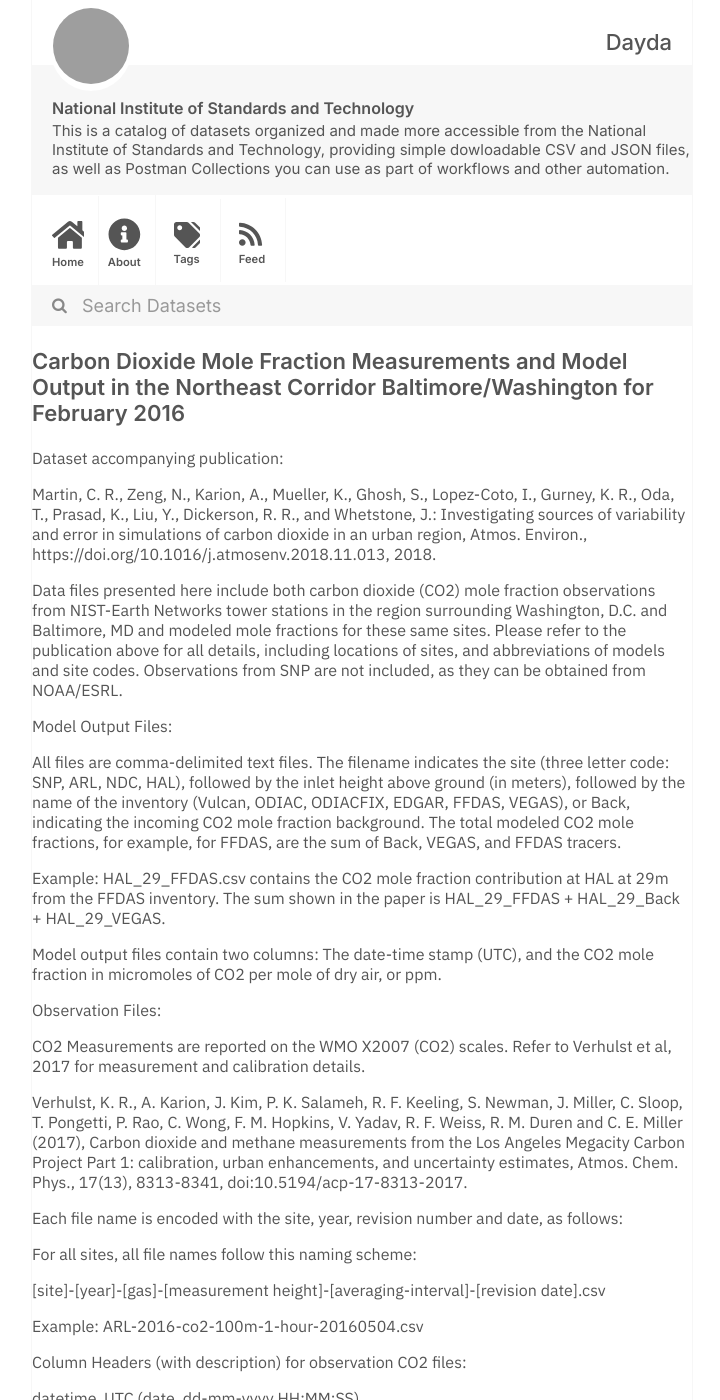
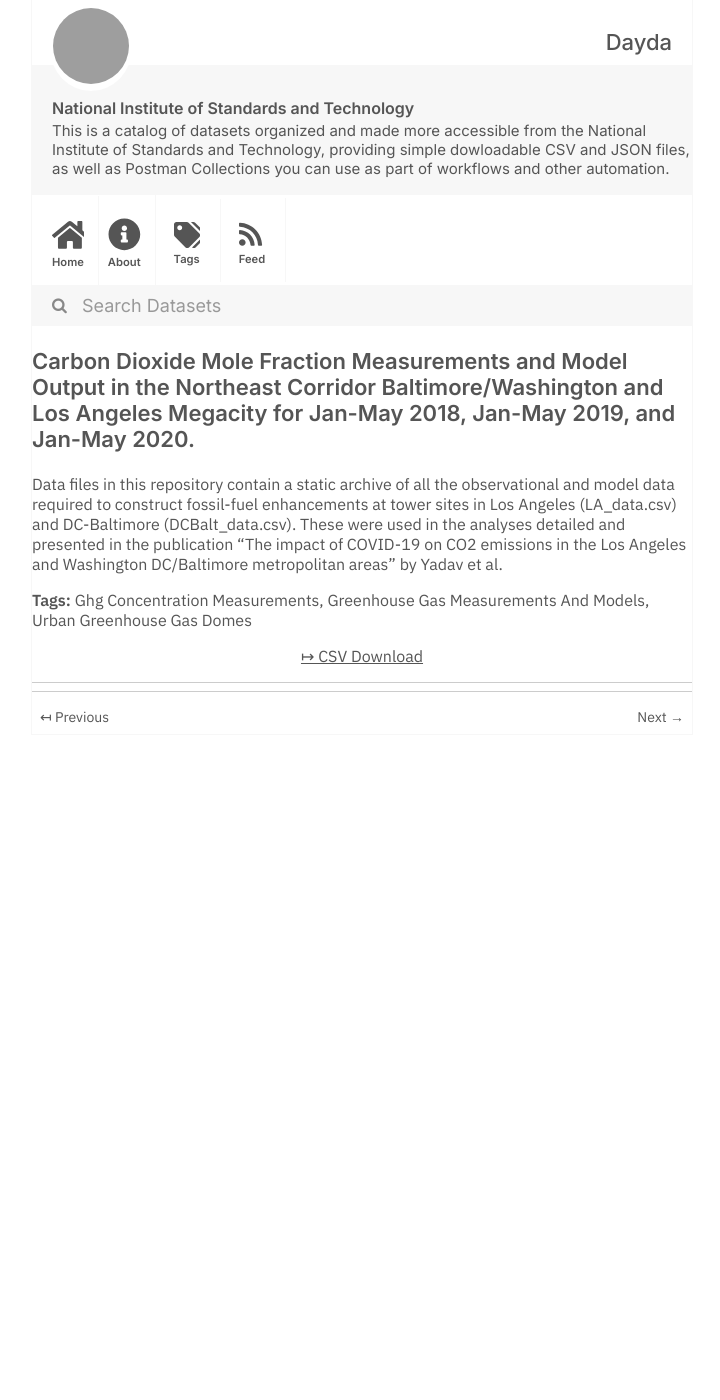
Before and after one commit to dayda-entities/national-institute-of-standards-and-technology, a Jekyll site: the page built from _posts/2021-03-11-carbon-dioxide-mole-fraction-m.md, in a window 1280 px wide and 1400 px high. Shown: the whole window, without its empty margins (278-998 px from the left). Built offline with Jekyll 4.4.1, drawn with Linux system fonts in a browser that asks for light colours; some of the changed text lies outside the part shown; grey boxes are pictures that could not be loaded.

Commit message:
Publish Data

```diff
--- a/_posts/2021-03-11-carbon-dioxide-mole-fraction-m.md
+++ b/_posts/2021-03-11-carbon-dioxide-mole-fraction-m.md
@@ -1,76 +1,20 @@
 ---
 title: >-
   Carbon Dioxide Mole Fraction Measurements and Model Output in the Northeast
-  Corridor Baltimore/Washington for February 2016
-created: '2021-03-11T17:20:32.291430'
-modified: '2021-03-11T17:20:32.291438'
+  Corridor Baltimore/Washington and Los Angeles Megacity for Jan-May 2018,
+  Jan-May 2019, and Jan-May 2020.
+created: '2021-03-11T17:23:52.546434'
+modified: '2021-03-11T17:23:52.546441'
 state: active
 type: dataset
 tags:
-  - Emission Inventories
   - Ghg Concentration Measurements
   - Greenhouse Gas Measurements And Models
   - Urban Greenhouse Gas Domes
 groups: []
-csv_url: >-
-  https://data.nist.gov/od/ds/6A4D752E493C3B19E053245706819BFD1917/NDC-2016-co2-91m-1-hour-20170504.csv
+csv_url: 'https://data.nist.gov/od/ds/mds2-2343/LA_data.csv'
 json_url: ''
 layout: post
 
 ---
-Dataset accompanying publication:
-
-Martin, C. R., Zeng, N., Karion, A., Mueller, K., Ghosh, S., Lopez-Coto, I., Gurney, K. R., Oda, T., Prasad, K., Liu, Y., Dickerson, R. R., and Whetstone, J.: Investigating sources of variability and error in simulations of carbon dioxide in an urban region, Atmos. Environ., https://doi.org/10.1016/j.atmosenv.2018.11.013, 2018.
-
-Data files presented here include both carbon dioxide (CO2) mole fraction observations from NIST-Earth Networks tower stations in the region surrounding Washington, D.C. and Baltimore, MD and modeled mole fractions for these same sites.  Please refer to the publication above for all details, including locations of sites, and abbreviations of models and site codes.  Observations from SNP are not included, as they can be obtained from NOAA/ESRL.
-
-Model Output Files:
-
-All files are comma-delimited text files.  The filename indicates the site (three letter code: SNP, ARL, NDC, HAL), followed by the inlet height above ground (in meters), followed by the name of the inventory (Vulcan, ODIAC, ODIACFIX, EDGAR, FFDAS, VEGAS), or Back, indicating the incoming CO2 mole fraction background.  The total modeled CO2 mole fractions, for example, for FFDAS, are the sum of Back, VEGAS, and FFDAS tracers.
-
-Example: HAL_29_FFDAS.csv contains the CO2 mole fraction contribution at HAL at 29m from the FFDAS inventory.  The sum shown in the paper is HAL_29_FFDAS + HAL_29_Back + HAL_29_VEGAS.
-
-Model output files contain two columns:
-The date-time stamp (UTC), and the CO2 mole fraction in micromoles of CO2 per mole of dry air, or ppm.
-
-Observation Files:
-
-CO2 Measurements are reported on the WMO X2007 (CO2) scales. Refer to Verhulst et al, 2017 for measurement and calibration details.
-
-Verhulst, K. R., A. Karion, J. Kim, P. K. Salameh, R. F. Keeling, S. Newman, J. Miller, C. Sloop, T. Pongetti, P. Rao, C. Wong, F. M. Hopkins, V. Yadav, R. F. Weiss, R. M. Duren and C. E. Miller (2017), Carbon dioxide and methane measurements from the Los Angeles Megacity Carbon Project Part 1: calibration, urban enhancements, and uncertainty estimates, Atmos. Chem. Phys., 17(13), 8313-8341, doi:10.5194/acp-17-8313-2017.
-
-Each file name is encoded with the site, year, revision number and date, as follows:
-
-For all sites, all file names follow this naming scheme:
-
-[site]-[year]-[gas]-[measurement height]-[averaging-interval]-[revision date].csv
-
-Example:  ARL-2016-co2-100m-1-hour-20160504.csv
-
-Column Headers (with description) for observation CO2 files:
-
-datetime_UTC (date, dd-mm-yyyy HH:MM:SS)
-
-dec_year_UTC (decimal year)
-
-yyyy (year)
-
-mm (month)
-
-dd (day)
-
-HH (hour, UTC)
-
-co2_ppm (dry air mole fraction, ppm, averaged over the hour following the time stamp)
-
-co2_SD (standard deviation of air data in 1 hour)
-
-co2_n_minutes (number of 1-minute values in each 1-hour average)
-
-co2_min (ppm, minimum 1-min value in each 1-hour)
-
-co2_max (ppm, maximum 1-min value in each 1-hour)
-
-co2_uncertainty (ppm, 1-sigma measurement uncertainty)
-
-co2_flags (data quality flag: "..P" indicates preliminary data, which might change if a final calibration is applied at a later date)
+Data files in this repository contain a static archive of all the observational and model data required to construct fossil-fuel enhancements at tower sites in Los Angeles (LA_data.csv) and DC-Baltimore (DCBalt_data.csv).  These were used in the analyses detailed and presented in the publication "The impact of COVID-19 on CO2 emissions in the Los Angeles and Washington DC/Baltimore metropolitan areas" by Yadav et al.
```
